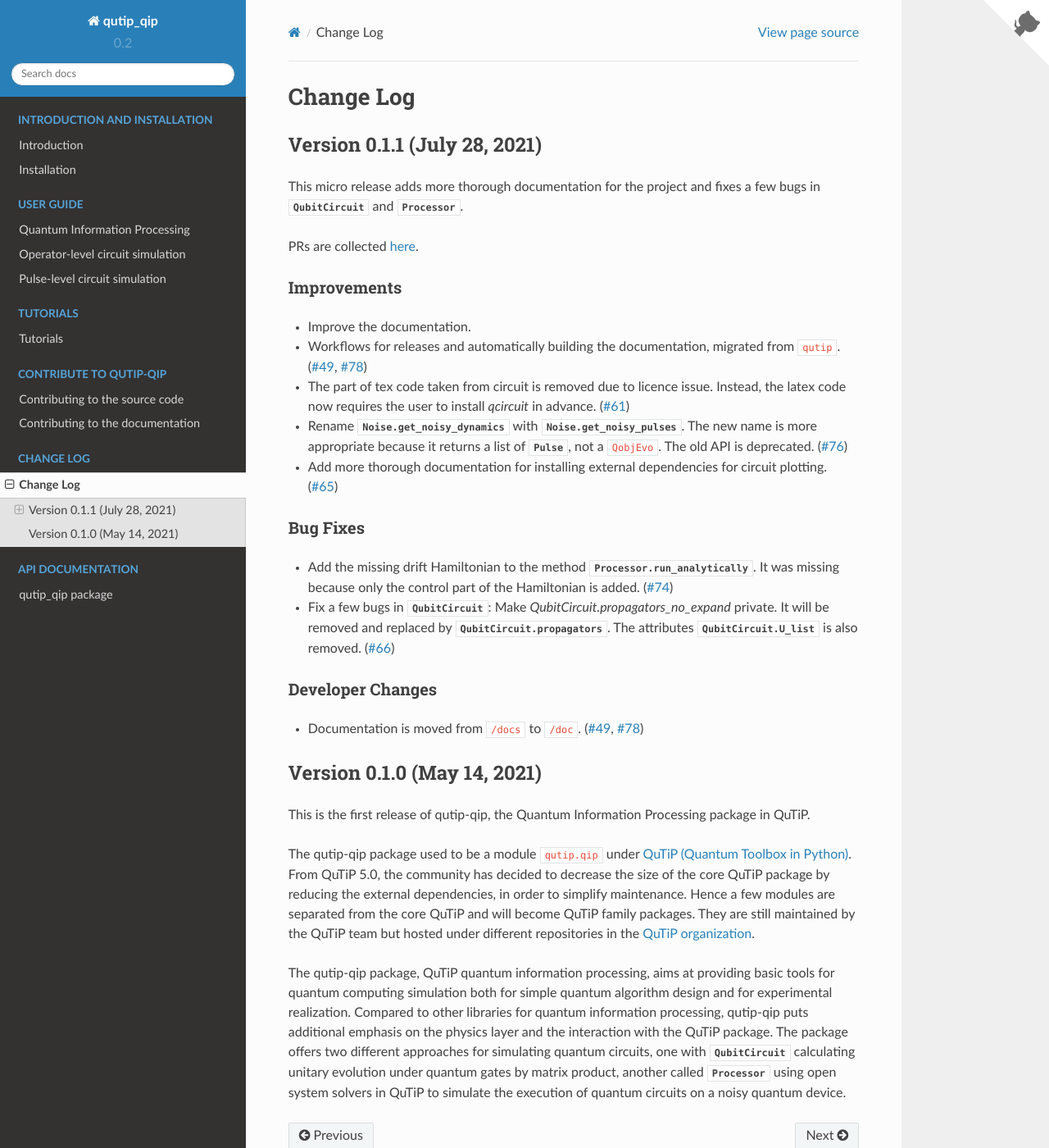
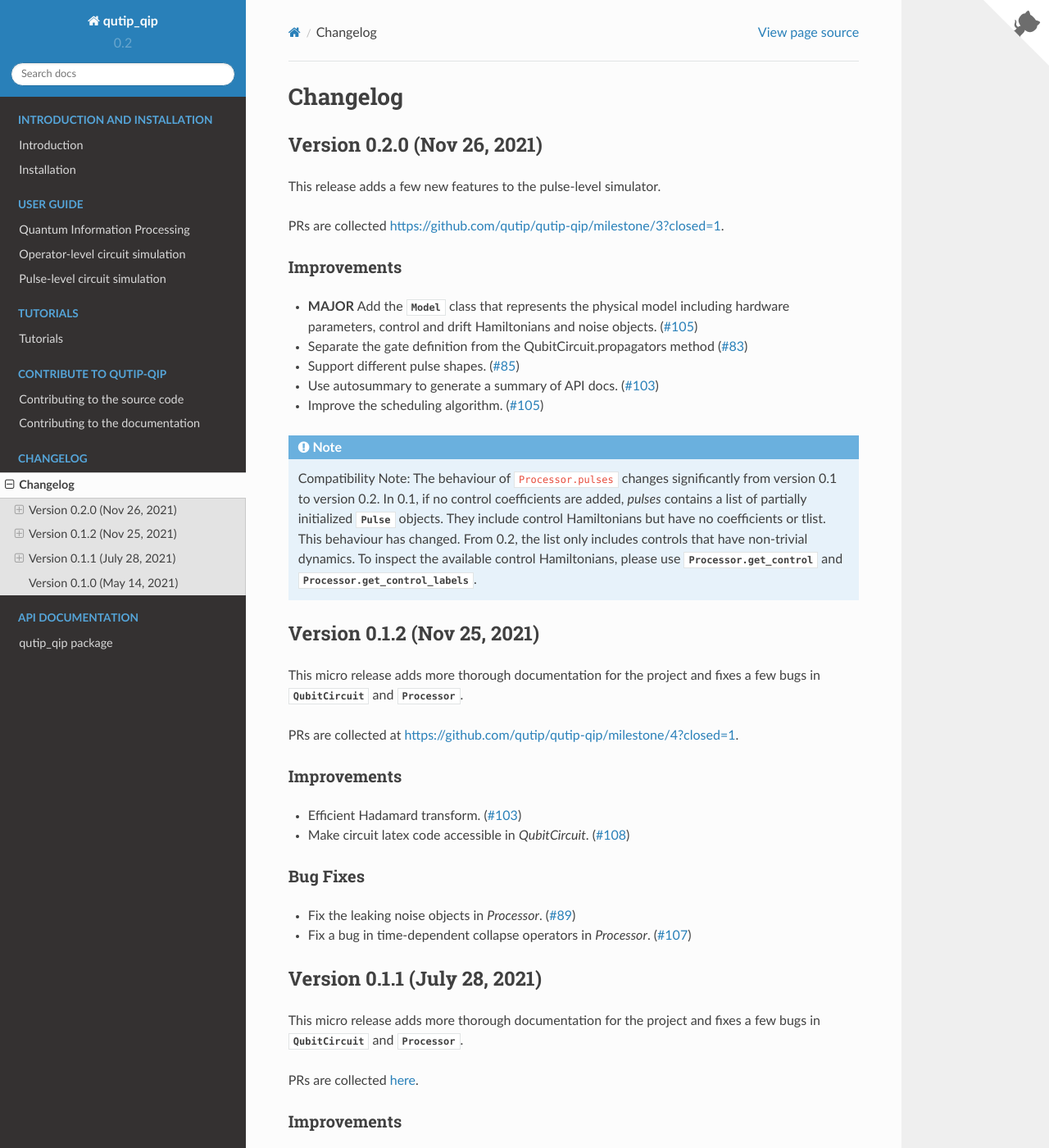
Before and after one commit to qutip/qutip-qip, a Sphinx documentation site: the page built from doc/source/changelog.rst, in a window 1280 px wide and 1400 px high. Shown: the whole window at 82% size. Built offline with Sphinx 7.4.7 and the Read the Docs theme 2.0.0, drawn with Linux system fonts in a browser that asks for light colours.

Commit message:
Update changelog.rst

```diff
--- a/doc/source/changelog.rst
+++ b/doc/source/changelog.rst
@@ -1,8 +1,43 @@
 .. _changelog:
 
 **********
-Change Log
+Changelog
 **********
+Version 0.2.0 (Nov 26, 2021)
+++++++++++++++++++++++++++++
+This release adds a few new features to the pulse-level simulator.
+
+PRs are collected `https://github.com/qutip/qutip-qip/milestone/3?closed=1 <https://github.com/qutip/qutip-qip/milestone/3?closed=1>`_.
+
+Improvements
+------------
+- **MAJOR** Add the :obj:`.Model` class that represents the physical model including hardware parameters, control and drift Hamiltonians and noise objects. (`#105 <https://github.com/qutip/qutip-qip/pull/105>`_)
+- Separate the gate definition from the QubitCircuit.propagators method (`#83 <https://github.com/qutip/qutip-qip/pull/83>`_)
+- Support different pulse shapes. (`#85 <https://github.com/qutip/qutip-qip/pull/85>`_)
+- Use autosummary to generate a summary of API docs. (`#103 <https://github.com/qutip/qutip-qip/pull/103>`_)
+- Improve the scheduling algorithm. (`#105 <https://github.com/qutip/qutip-qip/pull/105>`_)
+
+.. note::
+    Compatibility Note: The behaviour of ``Processor.pulses`` changes significantly from version 0.1 to version 0.2. In 0.1, if no control coefficients are added, `pulses` contains a list of partially initialized :obj:`.Pulse` objects. They include control Hamiltonians but have no coefficients or tlist. This behaviour has changed. From 0.2, the list only includes controls that have non-trivial dynamics. To inspect the available control Hamiltonians, please use :obj:`.Processor.get_control` and :obj:`.Processor.get_control_labels`.
+
+
+Version 0.1.2 (Nov 25, 2021)
+++++++++++++++++++++++++++++
+This micro release adds more thorough documentation for the project and fixes a few bugs in :obj:`.QubitCircuit` and :obj:`.Processor`.
+
+PRs are collected at `https://github.com/qutip/qutip-qip/milestone/4?closed=1 <https://github.com/qutip/qutip-qip/milestone/4?closed=1>`_.
+
+Improvements
+------------
+- Efficient Hadamard transform. (`#103 <https://github.com/qutip/qutip-qip/pull/103>`_)
+- Make circuit latex code accessible in `QubitCircuit`. (`#108 <https://github.com/qutip/qutip-qip/pull/108>`_)
+
+
+Bug Fixes
+----------
+- Fix the leaking noise objects in `Processor`. (`#89 <https://github.com/qutip/qutip-qip/pull/89>`_)
+- Fix a bug in time-dependent collapse operators in  `Processor`. (`#107 <https://github.com/qutip/qutip-qip/pull/107>`_)
+
 
 Version 0.1.1 (July 28, 2021)
 +++++++++++++++++++++++++++++
--- a/doc/source/index.rst
+++ b/doc/source/index.rst
@@ -38,7 +38,7 @@
 
 .. toctree::
     :maxdepth: 2
-    :caption: Change log
+    :caption: Changelog
 
     changelog.rst
 
```
